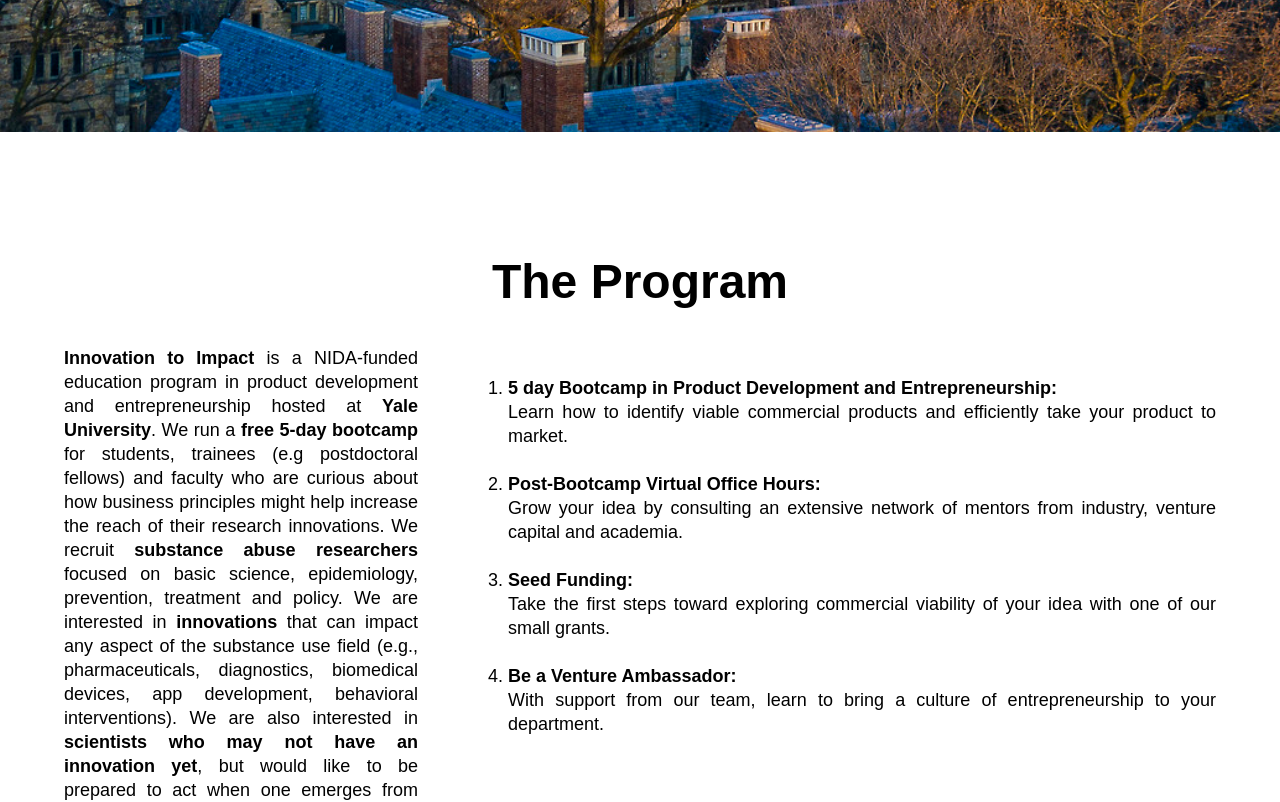
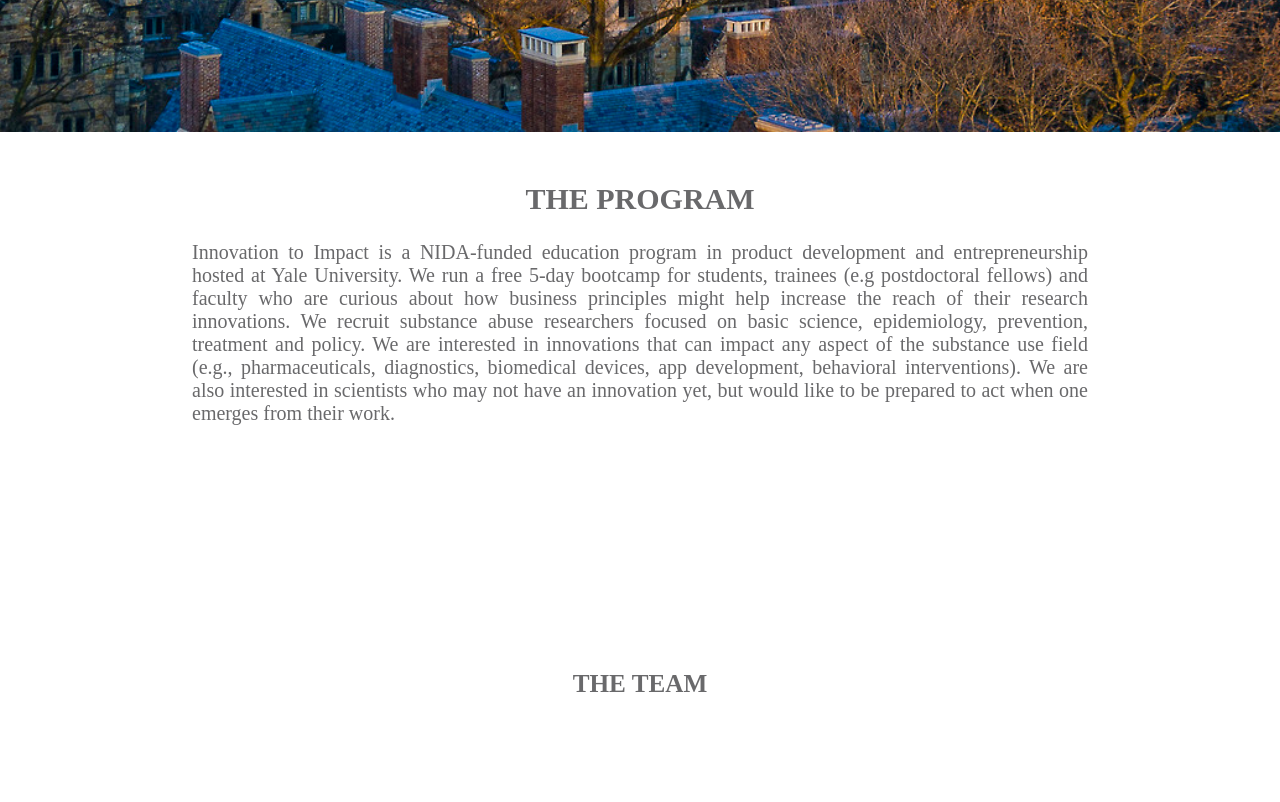
Before and after one commit to zachnewburgh/yale-innovation-to-impact, an Angular app: page / in a window 1280 px wide. Shown: the part 700-1502 px from the top of the page. Built offline with nearby package versions, Linux system fonts and the light colour scheme.

Commit message:
refactor(about): Edit text and spacing

```diff
--- a/src/app/about/about.component.css
+++ b/src/app/about/about.component.css
@@ -1,65 +1,16 @@
-.accent {
-    font-weight: bold;
+#about {
+    padding: 8%;
+    text-align: center;
+    color: #69696B;
 }
 
-.container {
-    display: flex;
-    align-items: center;
-    height: 100vh;
-    font-family: Arial;
-    line-height: 24px;
-    font-size: 14px;
-    padding: 0 20px;
+#about > .description {
     text-align: justify;
-    flex-direction: column;
-    justify-content: center;
 }
 
-ol {
-    display: none;
-}
-
-@media only screen and (min-width: 768px) {
-    .container {
-        flex-direction: column;
-    }
-
-    #about-content {
-        margin-top: 2.5vh;
-    }
-
-    ol {
-        display: block;
-        justify-content: left;
+@media screen and (min-width: 768px) {
+    #about {
+        padding: 2% 15% 10%;
+        font-size: 1.25em;
     }
 }
-
-@media only screen and (min-width: 1024px) {
-    .container {
-        flex-direction: column;
-        justify-content: center;
-    }
-
-    .program-title {
-        font-size: 24px;
-    }
-
-    #about-content {
-        font-size: 18px;
-        flex: 1
-    }
-
-    ol {
-        display: block;
-        justify-content: left;
-        flex: 2;
-        margin-top: 50px;
-        font-size: 18px;
-        margin-left: 50px;
-    }
-
-    .wrapper {
-        width: 90vw;
-        display: flex;
-    }
-}
--- a/src/app/about/about.component.html
+++ b/src/app/about/about.component.html
@@ -1,36 +1,6 @@
-<div class="container">
-  <div class="program-title">
-      <h1>The Program</h1>
-    </div>
-  <div class="wrapper">
-    <div id="about-content">
-      <span class="accent">Innovation to Impact</span> is a NIDA-funded education program
-      in product development and entrepreneurship hosted at <span class="accent">Yale University</span>.
-      We run a <span class="accent">free 5-day bootcamp</span> for students, trainees (e.g postdoctoral fellows)
-      and faculty who are curious about how business principles might help increase the reach of their research innovations.
-      We recruit <span class="accent">substance abuse researchers</span> focused on basic science, epidemiology, prevention, treatment
-      and policy. We are interested in <span class="accent">innovations</span> that can impact any aspect of the substance use field (e.g., pharmaceuticals,
-      diagnostics, biomedical devices, app development, behavioral interventions). We are also interested in <span class="accent">scientists who may
-      not have an innovation yet</span>, but would like to be prepared to act when one emerges from their work.
-    </div>
-
-    <ol>
-      <li>
-        <strong>5 day Bootcamp in Product Development and Entrepreneurship:</strong><br>
-        Learn how to identify viable commercial products and efficiently take your product to market.<br><br>
-      </li>
-      <li>
-        <strong>Post-Bootcamp Virtual Office Hours:</strong><br>
-        Grow your idea by consulting an extensive network of mentors from industry, venture capital and academia.<br><br>
-      </li>
-      <li>
-        <strong>Seed Funding:</strong><br>
-        Take the first steps toward exploring commercial viability of your idea with one of our small grants.<br><br>
-      </li>
-      <li>
-        <strong>Be a Venture Ambassador:</strong><br>
-        With support from our team, learn to bring a culture of entrepreneurship to your department.<br><br>
-      </li>
-    </ol>
+<div id="about">
+  <h2 class="title">THE PROGRAM</h2>
+  <div class="description">
+    Innovation to Impact is a NIDA-funded education program in product development and entrepreneurship hosted at Yale University. We run a free 5-day bootcamp for students, trainees (e.g postdoctoral fellows) and faculty who are curious about how business principles might help increase the reach of their research innovations. We recruit substance abuse researchers focused on basic science, epidemiology, prevention, treatment and policy. We are interested in innovations that can impact any aspect of the substance use field (e.g., pharmaceuticals, diagnostics, biomedical devices, app development, behavioral interventions). We are also interested in scientists who may not have an innovation yet, but would like to be prepared to act when one emerges from their work.
   </div>
 </div>
```
